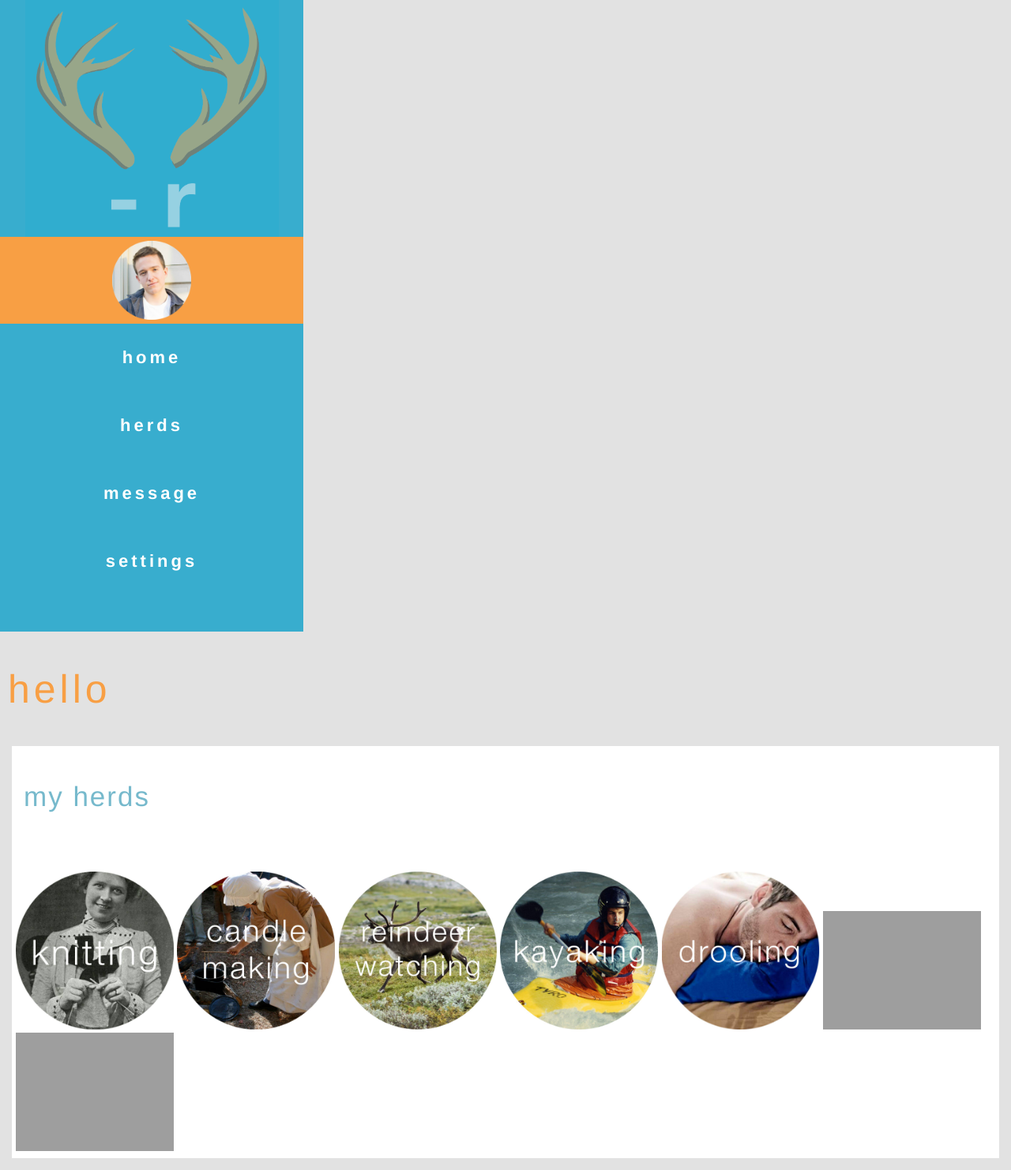
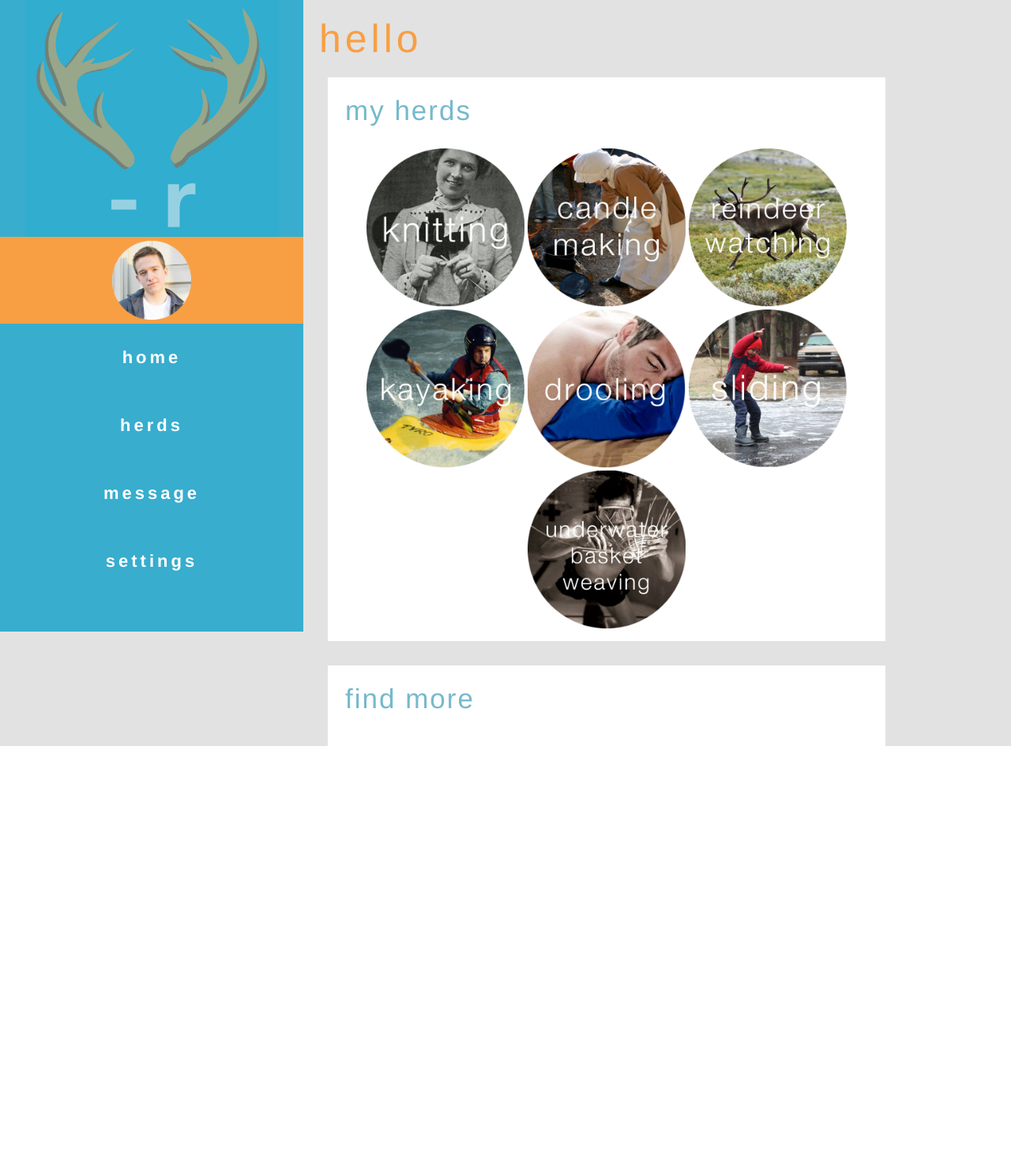
Before and after one commit to ckendo/hack-brown, a Flask app: template dasher/templates/home.html in a window 1280 px wide. Shown: the whole page at 79% size. After the commit the page ends 945 px from the top, so only its background shows below. Run offline with Flask 2, Linux system fonts and the light colour scheme; the template is opened without the code that fills it, so the values that code supplies are empty; parts of the project's set-up code (start-up, migrations or seed data) failed here and were passed over; grey boxes are pictures that could not be loaded.

Commit message:
updated html

```diff
--- a/dasher/static/home.css
+++ b/dasher/static/home.css
@@ -75,6 +75,12 @@ a:hover, a:active {
 	float: left;
 }
 
+#mainpage {
+	float: left;
+	width: 60%;
+	height: 50%;
+}
+
 .container {
 	height: 100%;
 }
@@ -87,9 +93,10 @@ h1 {
 	font-family: Helvetica;
 	font-size: 50px;
 	letter-spacing: 5px;
-	padding: 10px;
+	padding: 20px;
 	color: #F89F44;
 	font-weight: lighter;
+	margin: 0;
 }
 
 h2 {
@@ -99,14 +106,15 @@ h2 {
 	padding: 10px;
 	color: #76B9CC;
 	font-weight: lighter;
+	text-align: left;
+	margin: 0;
 }
 
 
-#myherds {
+.homesquares {
 	background-color: white;
-	padding: 5px;
-	margin: 15px;
-	width: auto;
-	height: auto;
-	text-align: left;
+	padding: 12px;
+	margin: 31px;
+	margin-top: 0px;
+	text-align: center;
 }
--- a/dasher/static/index.css
+++ b/dasher/static/index.css
@@ -7,6 +7,7 @@ body {
 #nav {
 	display: block;
 	width: 100px;
+
 }
 
 #image {
--- a/dasher/templates/home.html
+++ b/dasher/templates/home.html
@@ -28,15 +28,19 @@
 		</div>
 		<div id="mainpage">
 			<h1>hello</h1>
-			<div id="myherds">
-				<h2>my herds</h2><br><br>
+			<div id="myherds" class="homesquares">
+				<h2>my herds</h2><br>
 				<img src="../img/knitting.jpg" width="200px">
 				<img src="../img/candlemaking.jpg" width="200px">
 				<img src="../img/reindeerwatching.jpg" width="200px">
 				<img src="../img/kayaking.jpg" width="200px">
 				<img src="../img/drooling.jpg" width="200px">
-				<img src="../sliding.jpg" width="200px">
-				<img src="../underwaterbasketweaving.jpg" width="200px">
+				<img src="../img/sliding.jpg" width="200px">
+				<img src="../img/underwaterbasketweaving.jpg" width="200px">
+			</div>
+			<div id="findmore" class="homesquares">
+				<h2>find more</h2>
+				<img src=""
 			</div>
 		</div>
 	</div>
```
